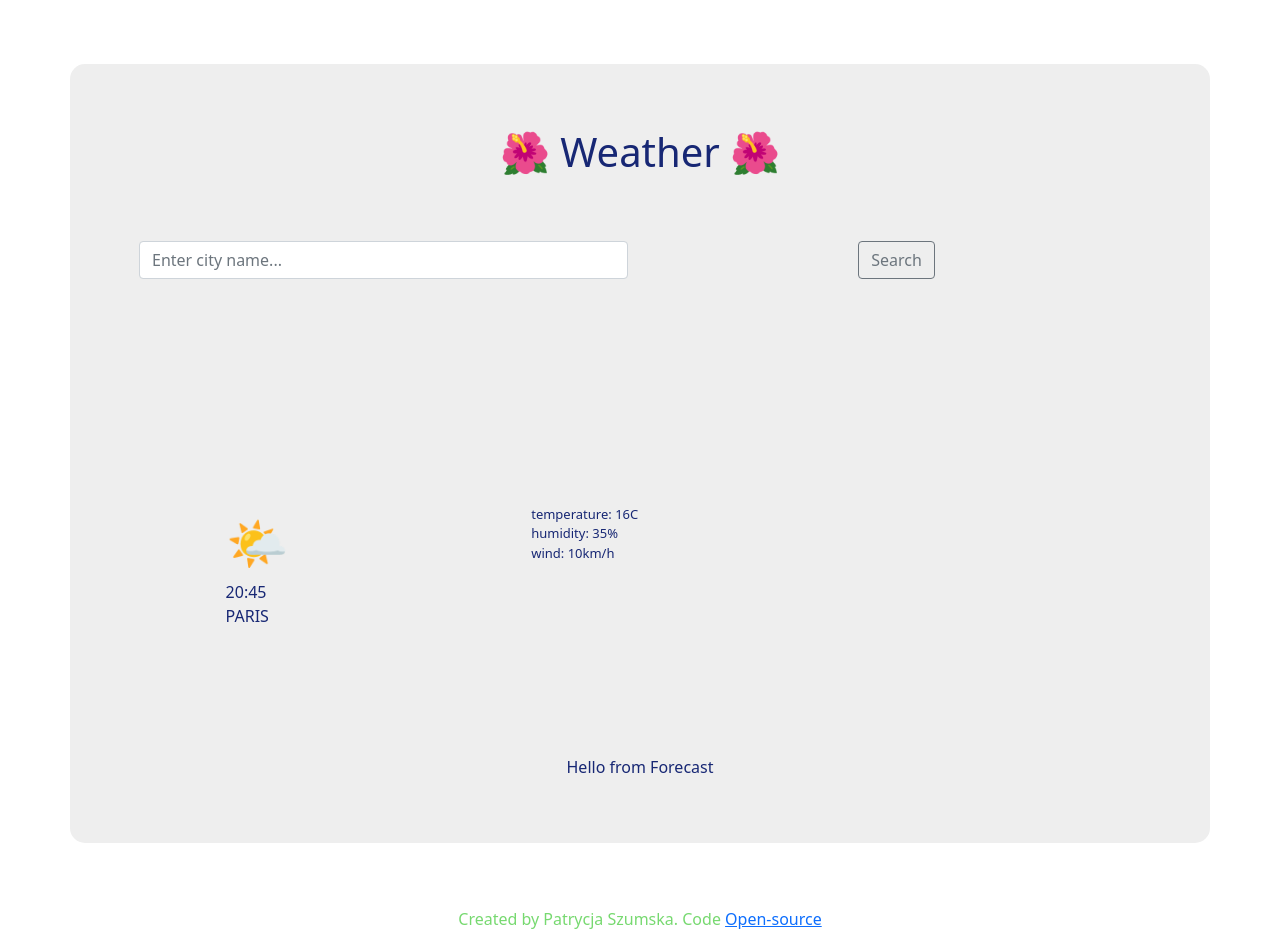
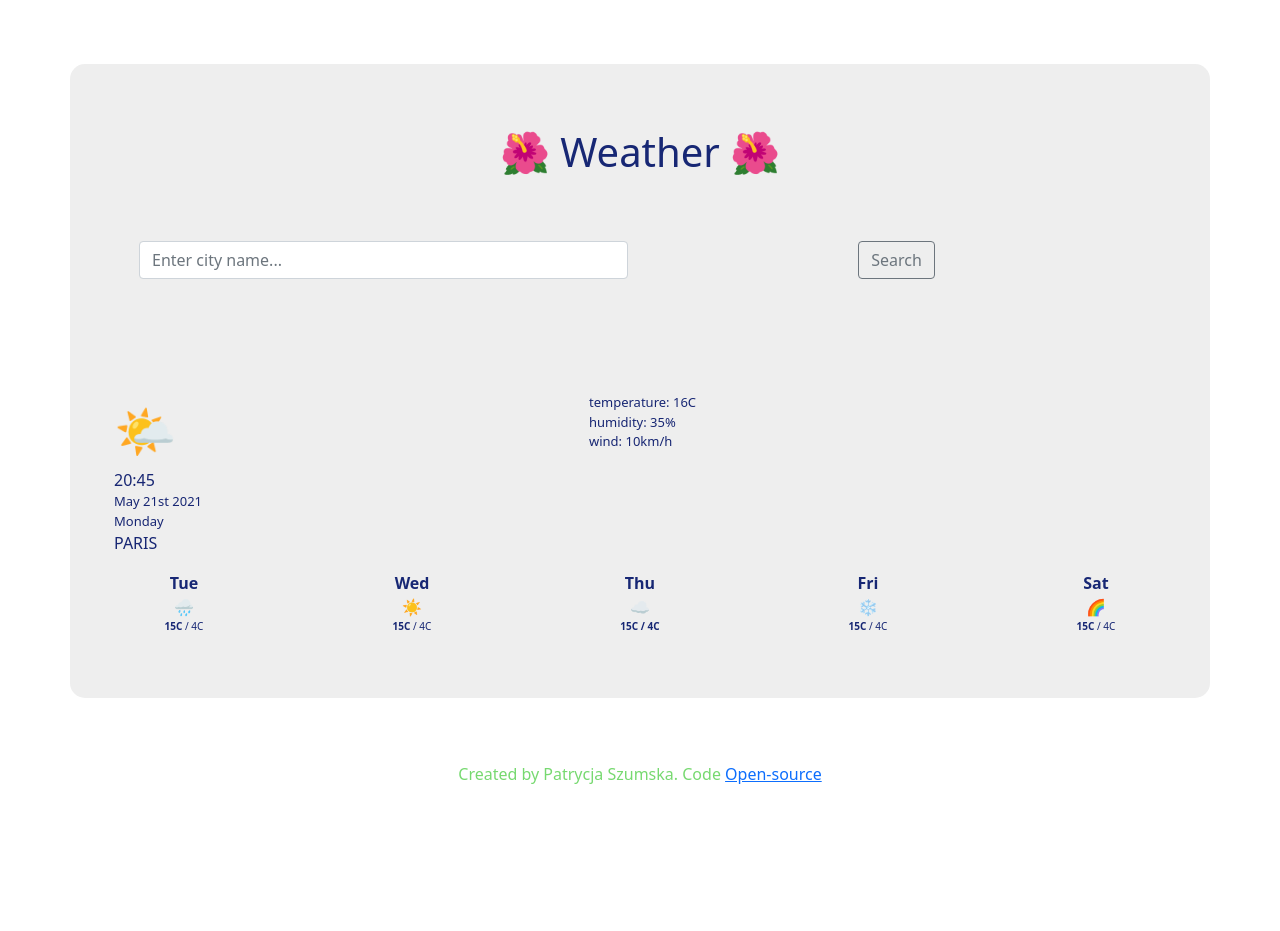
Before and after one commit to chepre1986/blossoming_weather_forecast, a React (Create React App) app: page / in a window 1280 px wide. After the commit the page ends 800 px from the top, so only its background shows below. Built offline with nearby package versions, Linux system fonts and the light colour scheme.

Commit message:
Forecast and date to the weather added
all not working yet

```diff
--- a/src/Forecast.css
+++ b/src/Forecast.css
@@ -1,3 +1,17 @@
 .forecast{
     color: #172774;
+    text-align: center;
+   }
+.first, .second, .third, .fourth, .fifth {
+
+    align-items: center;
+    max-width: 20%;
+    text-align: center;
+
 }
+.forecast-temp {
+    font-size: x-small;
+}
+.max-temp, .day-name {
+    font-weight: bold;
+}
--- a/src/Forecast.js
+++ b/src/Forecast.js
@@ -4,7 +4,104 @@ import './Forecast.css';
 export default function Forecast(){
     return (
         <div className='forecast'>
-            Hello from Forecast
+           <div className='row'>
+               <div className='col first'>
+               <div className='col day-name first-day'>
+                   Tue
+                   </div>
+<div className='col'>
+🌧
+</div>
+<div className='col forecast-temp'>
+    <span className='col-5 max-temp'>
+       15C
+    </span>
+    <span className='col-2'>
+    {" "}/{" "}
+    </span>
+<span className='col-5 min-temp'>
+      4C
+    </span>
+</div>
+               </div>
+               <div className='col second'>
+               <div className='col day-name second-day'>
+                   Wed
+                   </div>
+<div className='col'>
+☀️
+</div>
+<div className='col forecast-temp'>
+    <span className='col-5 max-temp'>
+       15C
+    </span>
+    <span className='col-2'>
+    {" "}/{" "}
+    </span>
+<span className='col-5 min-temp'>
+      4C
+    </span>
+</div>
+               </div>
+               <div className='col third'>
+               <div className='col day-name third-day'>
+                   Thu
+                   </div>
+<div className='col'>
+☁️
+</div>
+<div className='col day-name forecast-temp'>
+
+<span className='col-5 max-temp'>
+       15C
+    </span>
+    <span className='col-2'>
+    {" "}/{" "}
+    </span>
+<span className='col-5 min-temp'>
+      4C
+    </span>
+</div>
+                   </div>
+                   <div className='col fourth'>
+                   <div className='col day-name fourth-day'>
+                       Fri
+                       </div>
+<div className='col'>
+❄️
+</div>
+<div className='col forecast-temp'>
+    <span className='col-5 max-temp'>
+       15C
+    </span>
+    <span className='col-2'>
+    {" "}/{" "}
+    </span>
+<span className='col-5 min-temp'>
+      4C
+    </span>
+</div>
+               </div>
+               <div className='col fifth'>
+<div className='col day-name fifth-day'>
+Sat
+</div>
+<div className='col'>
+🌈
+</div>
+<div className='col forecast-temp'>
+    <span className='col-5 max-temp'>
+       15C
+    </span>
+    <span className='col-2'>
+       {" "}/{" "}
+    </span>
+<span className='col-5 min-temp'>
+      4C
+    </span>
+</div>
+               </div>
+           </div>
         </div>
     )
 }
--- a/src/SearchEngine.css
+++ b/src/SearchEngine.css
@@ -6,8 +6,10 @@ align-items: center;
 margin: 5% 0% 5% 5%;
 padding: 5% 0% 5% 5%;
 min-width: 200px;
+max-width: 70%;
     }
     .two{
         margin: 5% 5% 5% 0%;
 padding: 5% 5% 5% 0%;
+max-width: 30%;
     }
--- a/src/Weather.css
+++ b/src/Weather.css
@@ -1,7 +1,7 @@
 .weather {
-    color: #172774;
-    padding: 5%;
-    margin: 5%;
+    color: hsl(230, 67%, 27%);
+    padding: 0%;
+    margin: 0%;
  }
 
  li {
@@ -11,7 +11,7 @@
 list-style: none;
  }
 
- .right{
+ .right, .weekday, .date {
      font-size: small;
  }
 
--- a/src/Weather.js
+++ b/src/Weather.js
@@ -5,14 +5,16 @@ import './Weather.css';
 export default function Weather(){
 return(<div className='weather'>
     <div className='row'>
-        <div className='col-4'>
+        <div className='col-5'>
         <ul className='main-info left'>
                <li className='icon'>🌤️</li>
                <li className='hour'>20:45</li>
+               <li className='date'>May 21st 2021</li>
+               <li className='weekday'>Monday</li>
                <li className='city-name'>PARIS</li>
         </ul>
        </div>
-       <div className='col-8'>
+       <div className='col-7'>
         <ul className='main-info right'>
             <li className='temperature'>temperature: 16C</li>
             <li className='humidity'>humidity: 35%</li>
```
